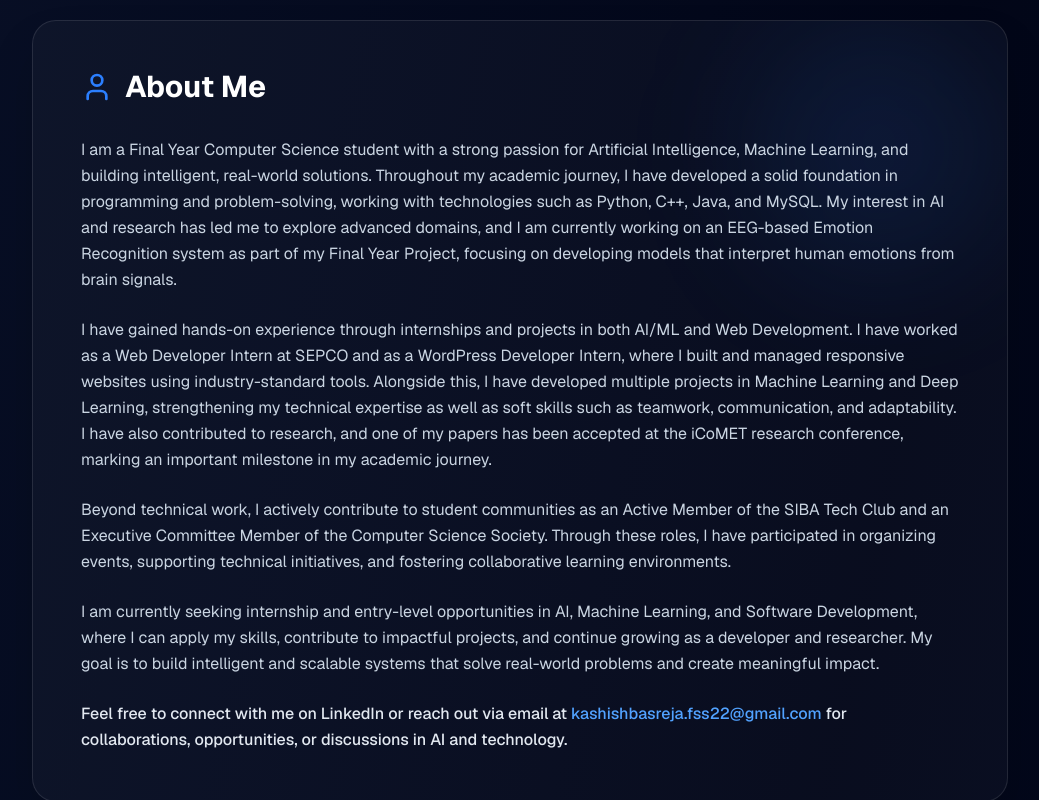
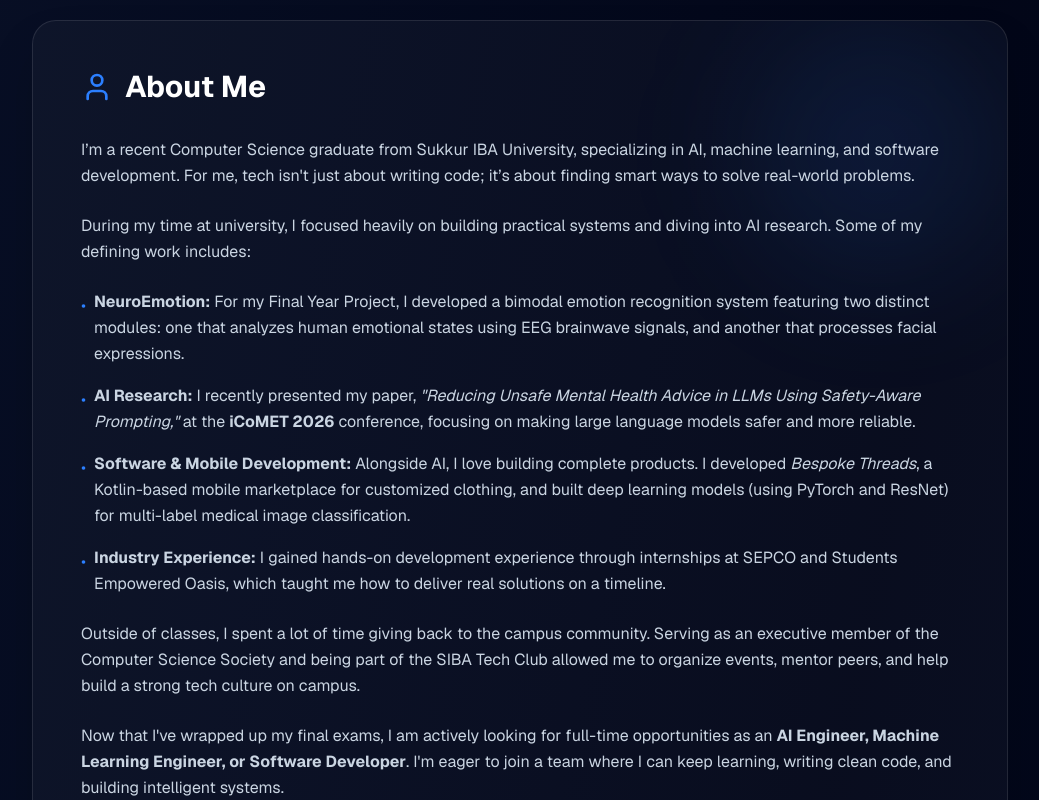
Before and after one commit to KashishTheCoder/portfolio, a Next.js app in the folder my-portfolio/: page / in a window 1280 px wide. Shown: the part 860-1660 px from the top of the page, without its empty margins (120-1159 px from the left). Built offline with nearby package versions, Linux system fonts and the light colour scheme.

Commit message:
feat: update portfolio copy and titles for graduation and research milestones

```diff
--- a/my-portfolio/app/page.tsx
+++ b/my-portfolio/app/page.tsx
@@ -19,7 +19,7 @@ const Portfolio = () => {
 
   // --- TYPING EFFECT LOGIC ---
   useEffect(() => {
-    const titles = ["AI Researcher", "Web Developer", "AI/ML Engineer", "WordPress Developer", "Deep Learning Engineer"];
+    const titles = ["AI Engineer", "AI Researcher", "ML Engineer", "Software Developer", "Deep Learning Engineer"];
     const typeSpeed = isDeleting ? 50 : 100; // 50ms for deleting, 100ms for typing
     const currentFullText = titles[titleIndex];
 
@@ -60,9 +60,9 @@ const Portfolio = () => {
       ]
     },
     {
-      role: "WordPress Developer",
+      role: "WordPress Developer Intern",
       company: "Students Empowered Oasis",
-      date: "Jul 2024 – Aug 2024",
+      date: "Jul 2024 – Sep 2024",
       points: [
         "Built and managed WordPress websites using pre-built themes and standard tools.",
         "Customized pages, layouts, and content, ensuring responsive design and user-friendly interfaces.",
@@ -73,10 +73,10 @@ const Portfolio = () => {
 
   const volunteership = [
     {
-      role: "Executive Member",
+      role: "Executive Committee Member",
       company: "Computer Science Society, Sukkur IBA",
       date: "Oct 2025 – May 2026",
-      points: ["Participating in planning academic events and collaborating to increase student engagement in computing activities."]
+      points: ["Participated in planning academic events, managing logistics, and collaborating to increase student engagement in computing activities."]
     },
     {
       role: "Web Developer",
@@ -90,7 +90,7 @@ const Portfolio = () => {
     {
       role: "Active Member",
       company: "SIBA Tech Club, Sukkur IBA",
-      date: "Dec 2024 – Aug 2025",
+      date: "Dec 2024 – May 2026",
       points: ["Contributed to organizing technical events, hackathons, and volunteered for TechThon operations."]
     }
   ];
@@ -98,7 +98,7 @@ const Portfolio = () => {
   const projects = [
     {
       title: "NeuroEmotion",
-      desc: "EEG-based affective computing platform for real-time multi-user emotion prediction.",
+      desc: "An EEG-based affective computing platform for real-time emotion prediction featuring two distinct modules: one for processing EEG brainwave signals and another for analyzing facial expressions.",
       tech: ["Deep Learning", "Flutter", "Flask"],
       src: "/neuroemotion.png",
       link: "https://github.com/NeuroEmotion"
@@ -136,7 +136,7 @@ const Portfolio = () => {
       desc: "Real-time gesture recognition (ASL, BSL, ISL) using computer vision and 5 custom-trained CNN models with 90%+ accuracy.",
       tech: ["OpenCV", "MediaPipe", "CNN", "gTTS"],
       src: "/gesture.png",
-      link: "https://github.com/KashishTheCoder"
+      link: "https://github.com/KaranTejwani/GestureDetection.git"
     },
     {
       title: "Content Management System",
@@ -302,25 +302,45 @@ const Portfolio = () => {
         <div className="bg-white/[0.03] border border-white/10 rounded-3xl p-8 md:p-12 shadow-2xl relative overflow-hidden">
           <div className="absolute top-0 right-0 w-64 h-64 bg-blue-500/10 rounded-full blur-3xl pointer-events-none"></div>
 
+          {/* About Me Title */}
           <h3 className="text-3xl font-bold text-white mb-8 flex items-center gap-3 relative z-10">
             <User size={32} className="text-blue-500" /> About Me
           </h3>
 
+          {/* New Personal Narrative Copy */}
           <div className="space-y-6 text-slate-300 text-sm md:text-base leading-relaxed relative z-10">
             <p>
-              I am a Final Year Computer Science student with a strong passion for Artificial Intelligence, Machine Learning, and building intelligent, real-world solutions. Throughout my academic journey, I have developed a solid foundation in programming and problem-solving, working with technologies such as Python, C++, Java, and MySQL. My interest in AI and research has led me to explore advanced domains, and I am currently working on an EEG-based Emotion Recognition system as part of my Final Year Project, focusing on developing models that interpret human emotions from brain signals.
+              I’m a recent Computer Science graduate from Sukkur IBA University, specializing in AI, machine learning, and software development. For me, tech isn't just about writing code; it’s about finding smart ways to solve real-world problems.
             </p>
             <p>
-              I have gained hands-on experience through internships and projects in both AI/ML and Web Development. I have worked as a Web Developer Intern at SEPCO and as a WordPress Developer Intern, where I built and managed responsive websites using industry-standard tools. Alongside this, I have developed multiple projects in Machine Learning and Deep Learning, strengthening my technical expertise as well as soft skills such as teamwork, communication, and adaptability. I have also contributed to research, and one of my papers has been accepted at the iCoMET research conference, marking an important milestone in my academic journey.
+              During my time at university, I focused heavily on building practical systems and diving into AI research. Some of my defining work includes:
+            </p>
+            <ul className="list-none space-y-4 pl-0">
+              <li className="flex gap-2 items-start">
+                <span className="text-blue-500 mt-1">•</span>
+                <span><strong>NeuroEmotion:</strong> For my Final Year Project, I developed a bimodal emotion recognition system featuring two distinct modules: one that analyzes human emotional states using EEG brainwave signals, and another that processes facial expressions.</span>
+              </li>
+              <li className="flex gap-2 items-start">
+                <span className="text-blue-500 mt-1">•</span>
+                <span><strong>AI Research:</strong> I recently presented my paper, <em>"Reducing Unsafe Mental Health Advice in LLMs Using Safety-Aware Prompting,"</em> at the <strong>iCoMET 2026</strong> conference, focusing on making large language models safer and more reliable.</span>
+              </li>
+              <li className="flex gap-2 items-start">
+                <span className="text-blue-500 mt-1">•</span>
+                <span><strong>Software & Mobile Development:</strong> Alongside AI, I love building complete products. I developed <em>Bespoke Threads</em>, a Kotlin-based mobile marketplace for customized clothing, and built deep learning models (using PyTorch and ResNet) for multi-label medical image classification.</span>
+              </li>
+              <li className="flex gap-2 items-start">
+                <span className="text-blue-500 mt-1">•</span>
+                <span><strong>Industry Experience:</strong> I gained hands-on development experience through internships at SEPCO and Students Empowered Oasis, which taught me how to deliver real solutions on a timeline.</span>
+              </li>
+            </ul>
+            <p>
+              Outside of classes, I spent a lot of time giving back to the campus community. Serving as an executive member of the Computer Science Society and being part of the SIBA Tech Club allowed me to organize events, mentor peers, and help build a strong tech culture on campus.
             </p>
             <p>
-              Beyond technical work, I actively contribute to student communities as an Active Member of the SIBA Tech Club and an Executive Committee Member of the Computer Science Society. Through these roles, I have participated in organizing events, supporting technical initiatives, and fostering collaborative learning environments.
+              Now that I've wrapped up my final exams, I am actively looking for full-time opportunities as an <strong>AI Engineer, Machine Learning Engineer, or Software Developer</strong>. I'm eager to join a team where I can keep learning, writing clean code, and building intelligent systems.
             </p>
-            <p>
-              I am currently seeking internship and entry-level opportunities in AI, Machine Learning, and Software Development, where I can apply my skills, contribute to impactful projects, and continue growing as a developer and researcher. My goal is to build intelligent and scalable systems that solve real-world problems and create meaningful impact.
-            </p>
-            <p className="font-medium text-slate-200">
-              Feel free to connect with me on LinkedIn or reach out via email at <a href="mailto:kashishbasreja.fss22@gmail.com" className="text-blue-400 hover:underline">kashishbasreja.fss22@gmail.com</a> for collaborations, opportunities, or discussions in AI and technology.
+            <p className="font-medium text-slate-200 pt-2">
+              Let’s connect! Feel free to reach out here on LinkedIn or drop me a line via email at <a href="mailto:kashishbasreja.fss22@gmail.com" className="text-blue-400 hover:underline">kashishbasreja.fss22@gmail.com</a> to talk about open roles, collaborations, or anything tech-related.
             </p>
           </div>
         </div>
@@ -353,7 +373,7 @@ const Portfolio = () => {
             <h3 className="text-2xl font-bold text-white">Research Publication</h3>
           </div>
           <div className="inline-block px-3 py-1 bg-purple-500/20 text-purple-300 text-xs font-bold uppercase tracking-wider rounded-md mb-4 border border-purple-500/30">
-            Accepted - iCoMET 2026
+            Presented - iCoMET 2026
           </div>
           <h4 className="text-lg md:text-xl font-bold text-white leading-snug mb-4">
             "Reducing Unsafe Mental Health Advice in Large Language Models Using Safety-Aware Prompting"
```
